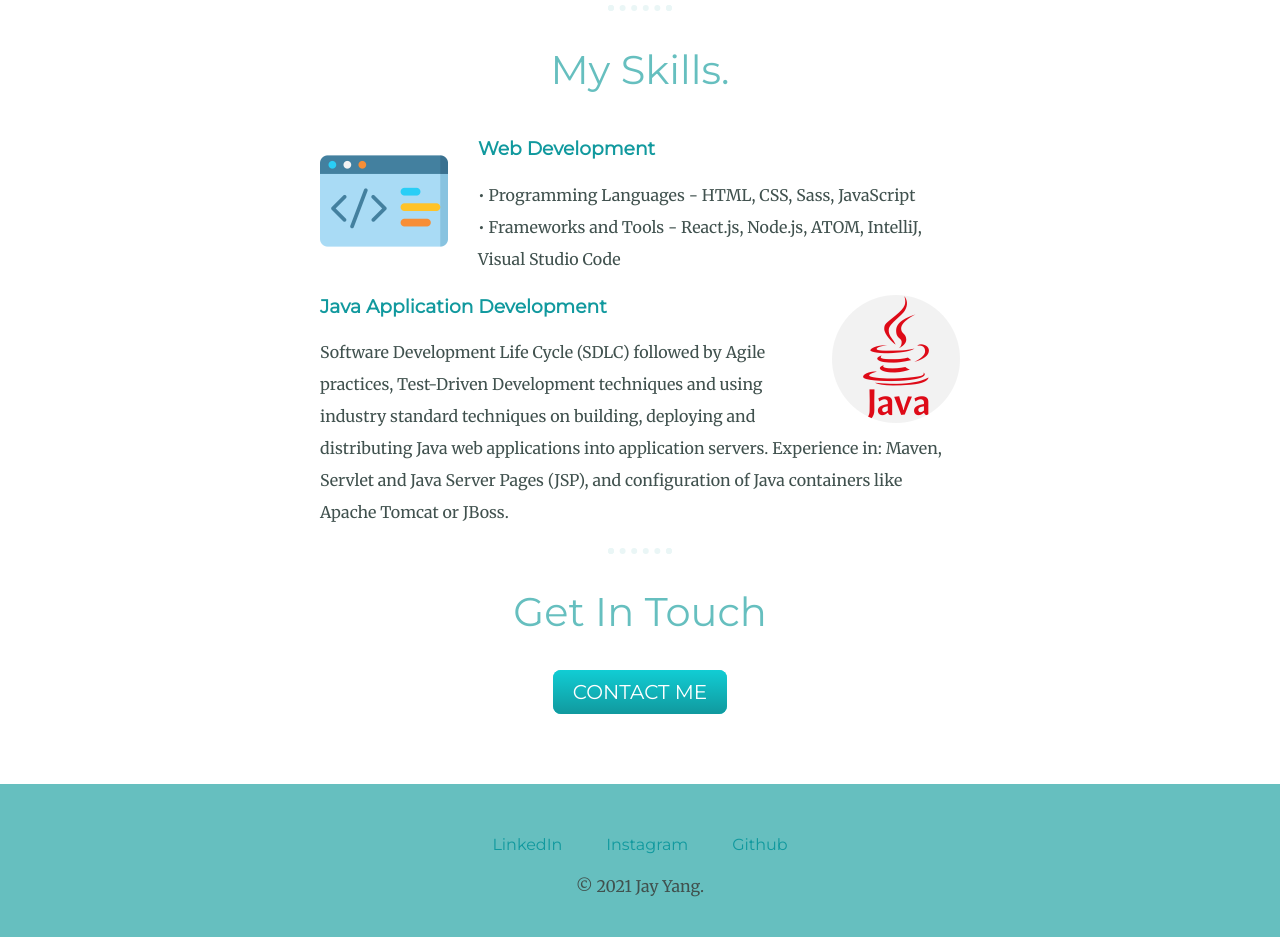
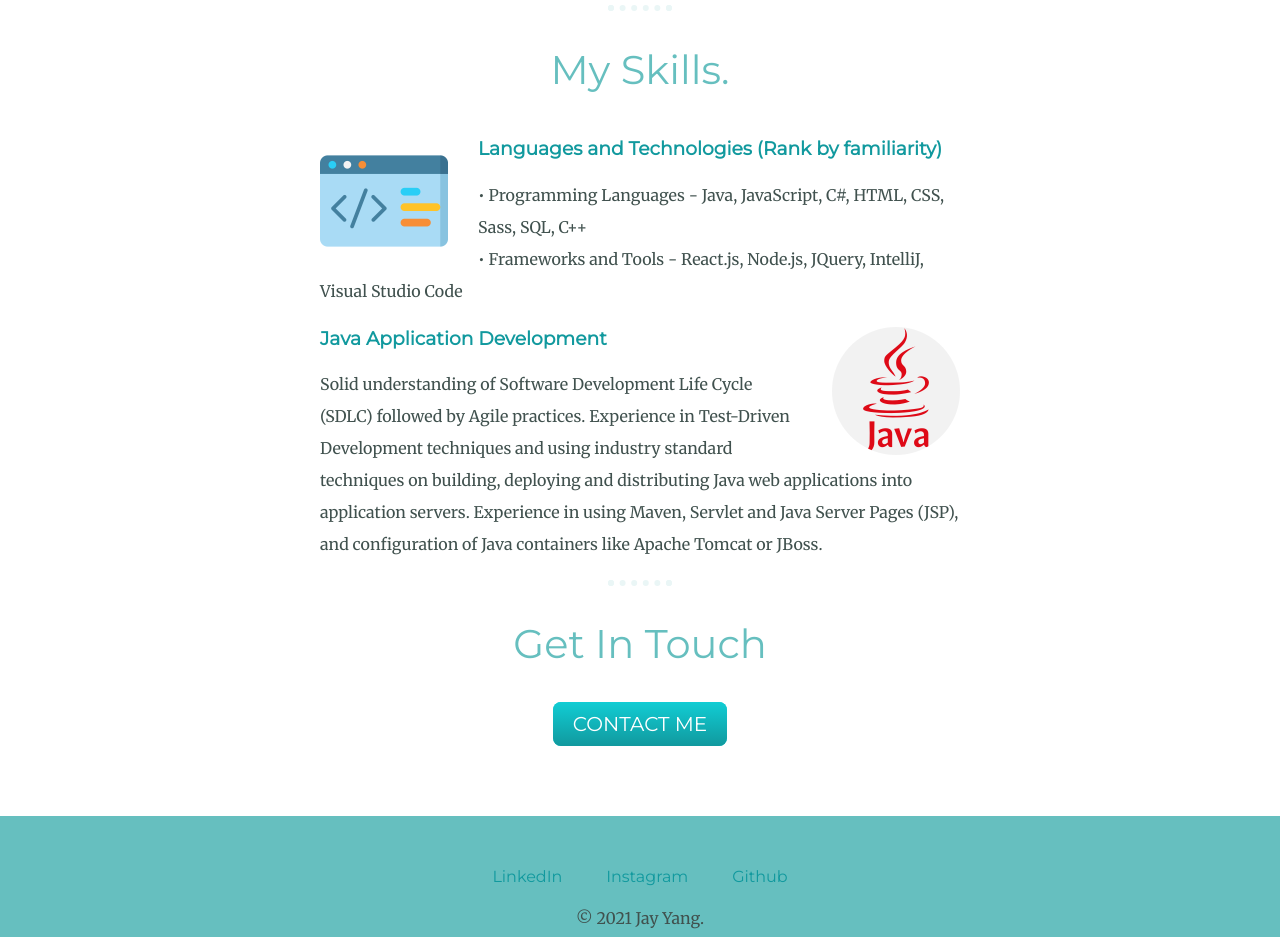
Before and after one commit to yangzr1818/cv, a plain HTML site: page index.html in a window 1280 px wide. Shown: the part 1200-2137 px from the top of the page. Drawn offline with Linux system fonts and the light colour scheme.

Commit message:
updated index.html
modified skills section

```diff
--- a/index.html
+++ b/index.html
@@ -71,11 +71,11 @@
       <h2>My Skills.</h2>
       <div class="skill-row">
         <img class="code1-img" src="images/code.png" alt="">
-        <h3>Web Development</h3>
+        <h3>Languages and Technologies (Rank by familiarity)</h3>
         <p>
-          • Programming Languages - HTML, CSS, Sass, JavaScript <br />
+          • Programming Languages - Java, JavaScript, C#, HTML, CSS, Sass, SQL, C++ <br />
 
-          • Frameworks and Tools - React.js, Node.js, ATOM, IntelliJ, Visual Studio Code</p>
+          • Frameworks and Tools - React.js, Node.js, JQuery, IntelliJ, Visual Studio Code</p>
       </div>
 
 
@@ -83,8 +83,8 @@
       <div class="skill-row">
         <img class="code2-img" src="images/java.png" alt="">
         <h3>Java Application Development</h3>
-        <p> Software Development Life Cycle (SDLC) followed by Agile practices, Test-Driven Development techniques and using industry standard techniques on building,
-          deploying and distributing Java web applications into application servers. Experience in: Maven, Servlet and Java Server Pages
+        <p> Solid understanding of Software Development Life Cycle (SDLC) followed by Agile practices. Experience in Test-Driven Development techniques and using industry standard techniques on building,
+          deploying and distributing Java web applications into application servers. Experience in using Maven, Servlet and Java Server Pages
           (JSP), and configuration of Java containers like Apache Tomcat or JBoss.</p>
       </div>
     </div>
```
